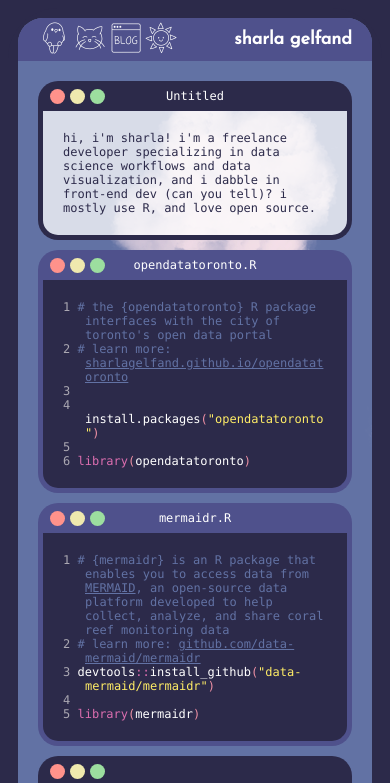
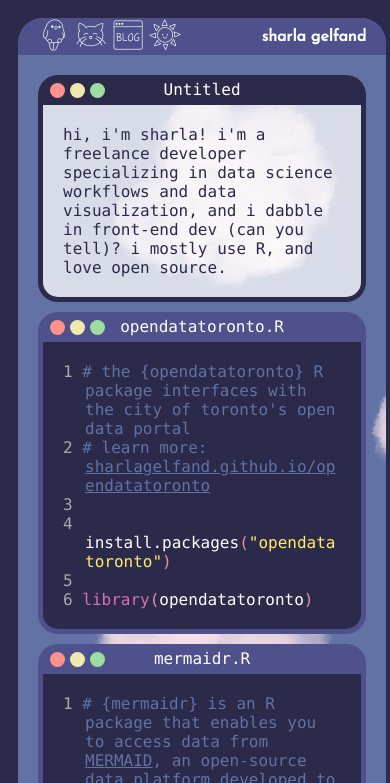
Before and after one commit to sharlagelfand/sharla.online, a plain HTML site: page index.html in a window 390 px wide. Shown: the top 783 px of the page. Drawn offline with Linux system fonts and the light colour scheme.

Commit message:
Don't reduce font size on mobile

```diff
--- a/style.css
+++ b/style.css
@@ -468,12 +468,8 @@ a:hover {
     width: calc(33% - 20px);
   }
 
-  body {
-    font-size: 12px;
-  }
-
   h1 {
-    font-size: 1.5em;
+    font-size: 1em;
   }
 
   .tablink {
```
